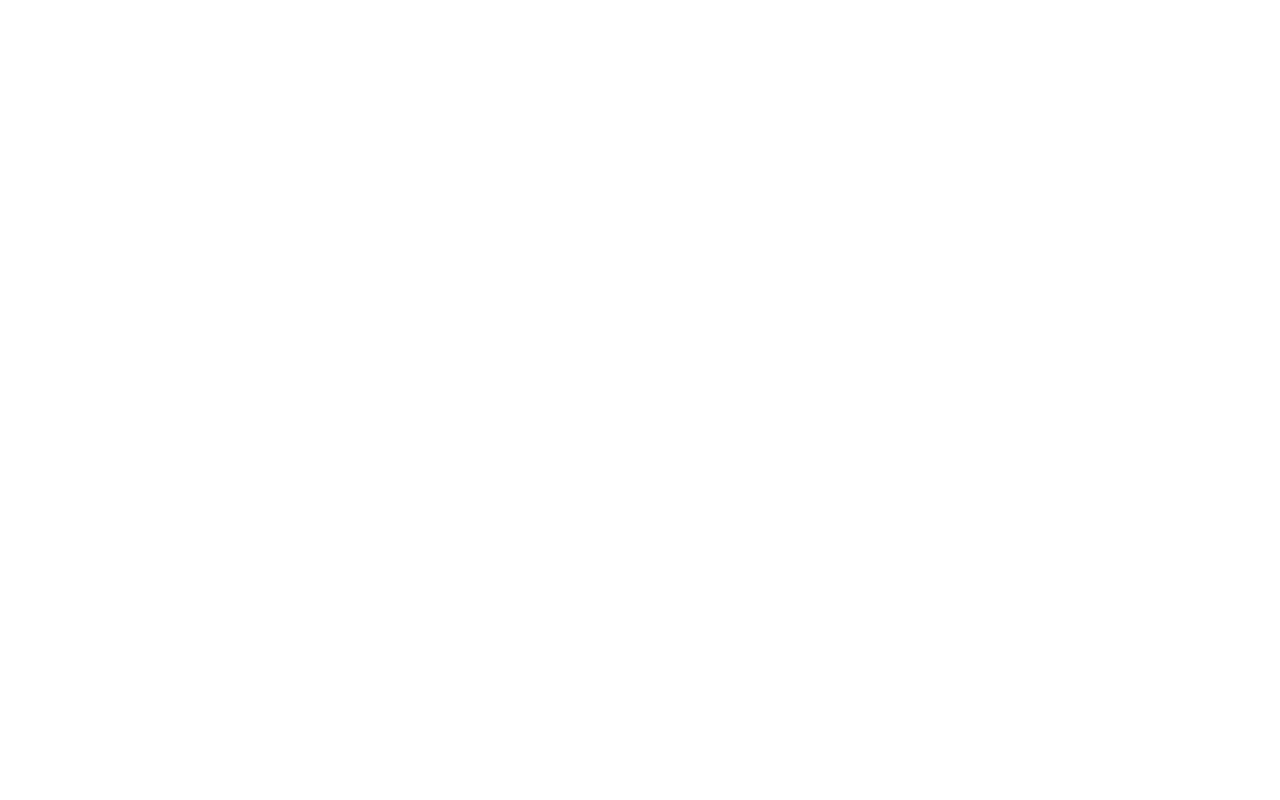
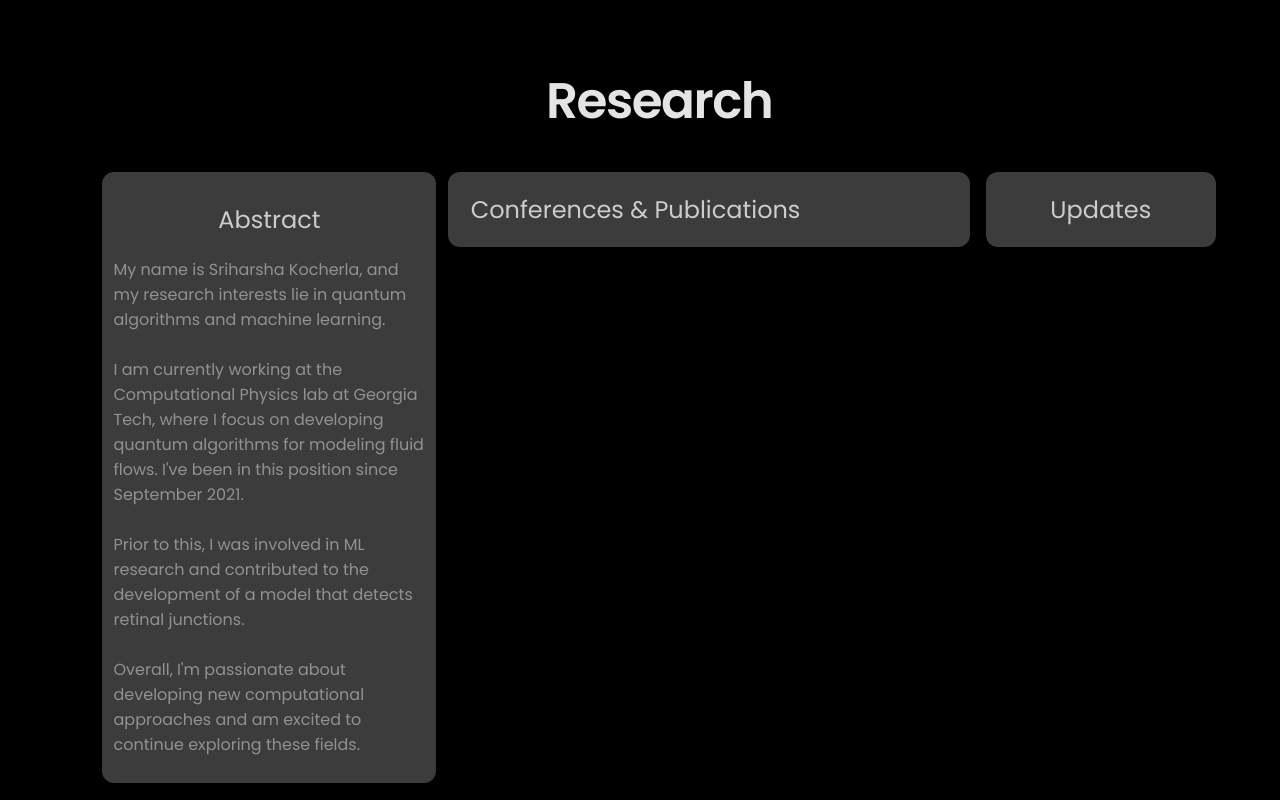
Before and after one commit to svkocherla/svkocherla.github.io, a plain HTML site: page research.html in a window 1280 px wide. Drawn offline with Linux system fonts and the light colour scheme.

Commit message:
Format research page and add abstract

```diff
--- /dev/null
+++ b/research.css
@@ -0,0 +1,64 @@
+body {
+    /* background-color: #2a2a2a; */
+    background-color: #000;
+    margin-left: 8%;
+    margin-right: 5%;
+    margin-top: 5%;
+}
+
+.heading {
+    text-align: center;
+    font-family: 'Poppins', sans-serif;
+    font-weight: 600;
+    font-size: 50px;
+    letter-spacing: -0.03em;
+    margin-top: 50px;
+    color: rgb(228, 228, 228);
+    margin-bottom: 3%;
+}
+
+.abstract {
+    background-color: #3c3c3c;
+    width: 28%;
+    font-family: 'Poppins', sans-serif;
+    font-weight: 400;
+    color: rgb(145, 145, 145);
+    float:left;
+    border-radius: 12px;
+    padding: 10px;
+    padding-left: 1%;
+    padding-right: 1%
+}
+
+h2 {
+    font-family: 'Poppins', sans-serif;
+    font-weight: 400;
+    color: rgb(205, 204, 204);
+}
+
+
+.research {
+    padding-left: 3%;
+    background-color: #3c3c3c;
+    width: 65%;
+    font-family: 'Poppins', sans-serif;
+    font-weight: 400;
+    color: rgb(145, 145, 145);
+    border-radius: 12px;
+    float: left;
+}
+
+.updates {
+    background-color: #3c3c3c;
+    width: 30%;
+    font-family: 'Poppins', sans-serif;
+    font-weight: 400;
+    color: rgb(145, 145, 145);
+    float:right;
+    border-radius: 12px;
+}
+
+.container {
+    float: right;
+    width: 69%;
+}
--- a/research.html
+++ b/research.html
@@ -8,8 +8,44 @@
 		/>
 
 		<title>Research</title>
+
+		<link rel="preconnect" href="https://fonts.googleapis.com">
+		<link rel="preconnect" href="https://fonts.gstatic.com" crossorigin>
+		<link href="https://fonts.googleapis.com/css2?family=Poppins:wght@400;600&display=swap" rel="stylesheet">
+
+        <link rel="stylesheet" href="research.css">
     </head>
     <body>
+        <div class ="heading">Research</div>
+        <!-- <div class = "container"> -->
+            <div class = "abstract">
+                <h2><center>Abstract</center></h2>
+                <p>
+                    My name is Sriharsha Kocherla, and my research interests lie
+                    in quantum algorithms and machine learning.<br><br>
 
+                    I am currently working at the Computational Physics lab at Georgia Tech,
+                    where I focus on developing quantum algorithms for modeling fluid flows.
+                    I've been in this position since September 2021.<br><br>
+
+                    Prior to this, I was involved in ML research and contributed to the
+                    development of a model that detects retinal junctions. <br><br>
+
+                    Overall, I'm passionate about developing new computational
+                    approaches and am excited to continue exploring these fields.
+                </p>
+            </div>
+
+            <div class = "container">
+                <div class = "research">
+                    <h2>Conferences & Publications</h2>
+                </div>
+
+                <div class = "updates">
+                    <h2><center>Updates</center></h2>
+                </div>
+            </div>
+
+        </div>
     </body>
 </html>
```
